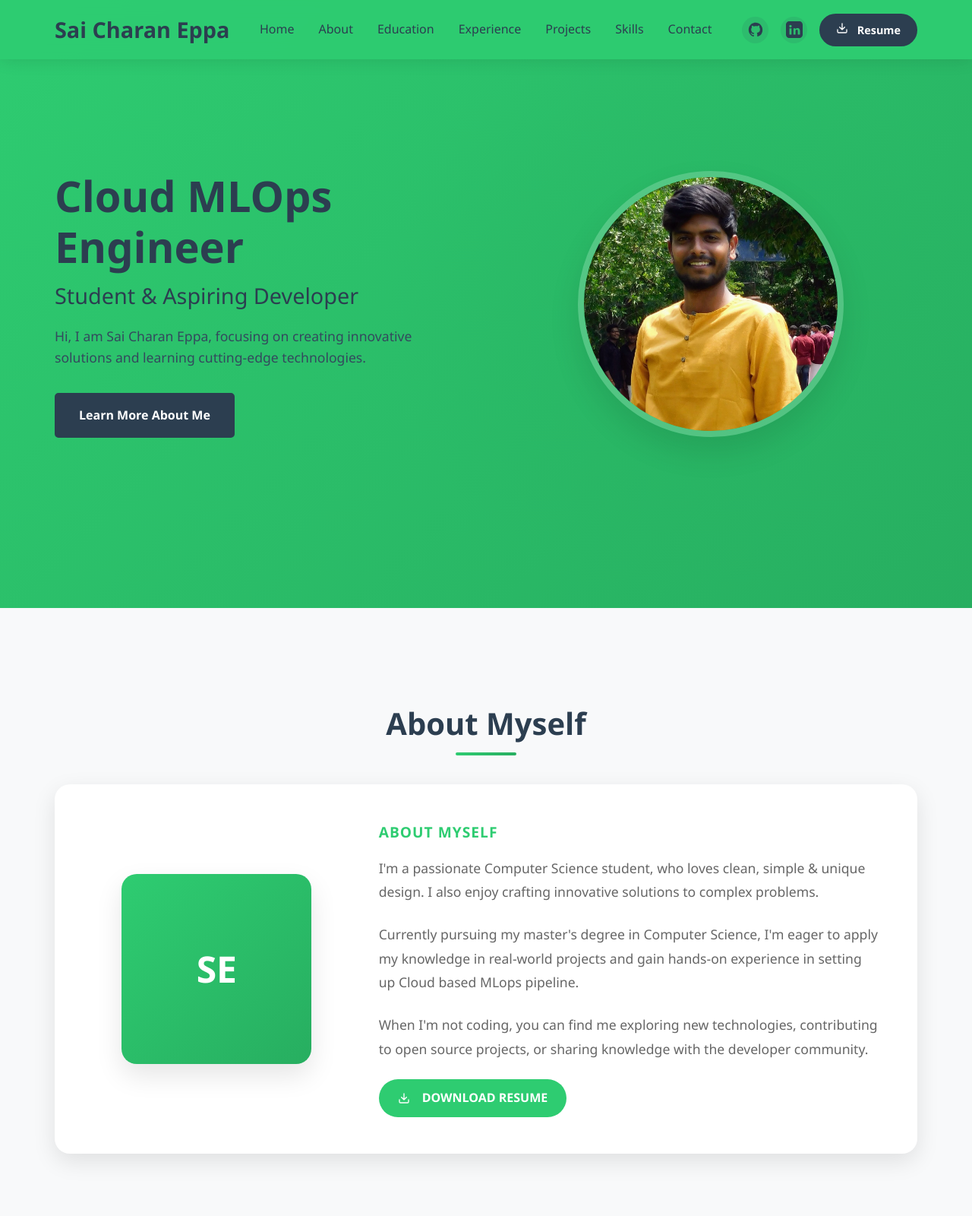
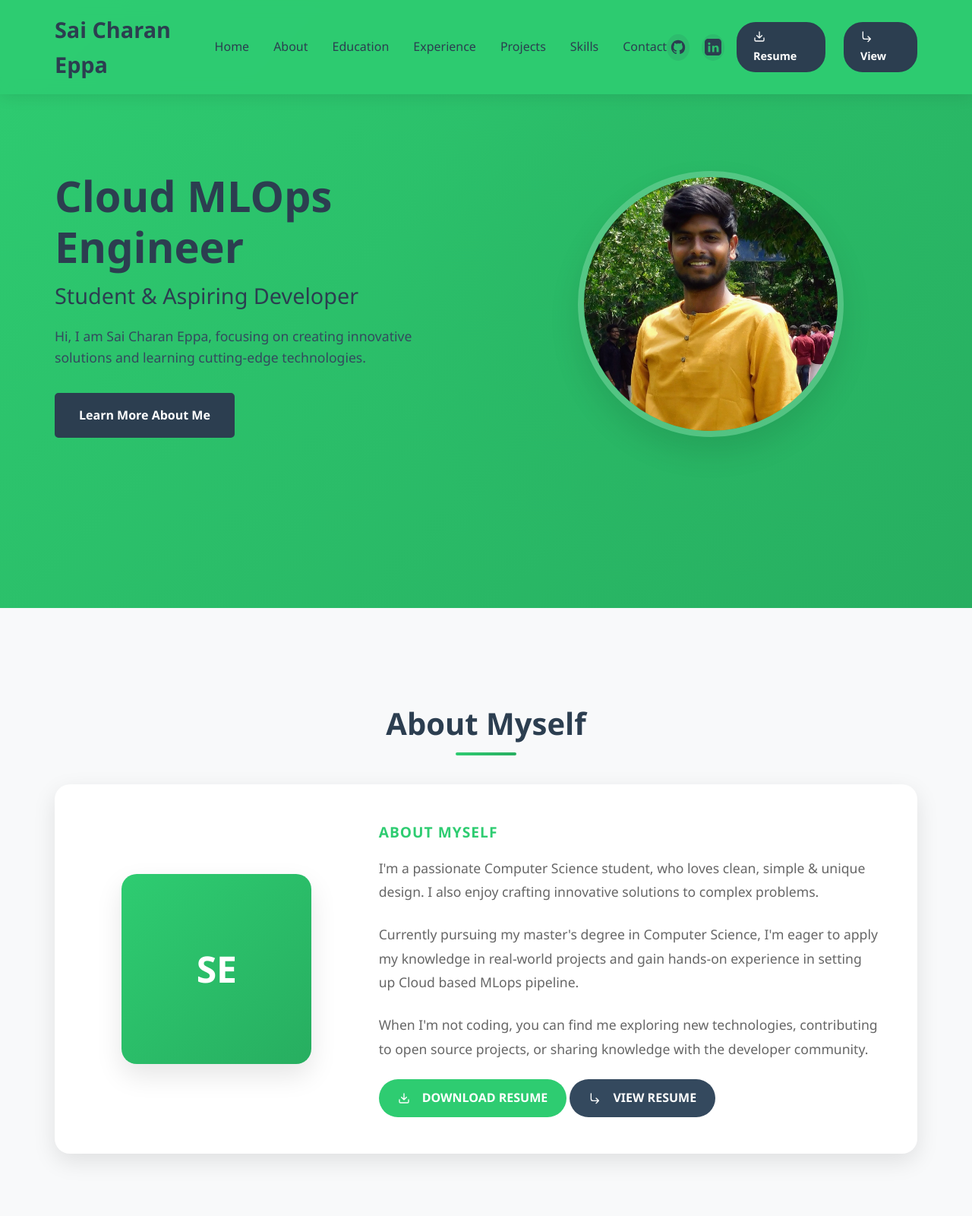
Before and after one commit to saicharan312/portfolio, a plain HTML site: page index.html in a window 1280 px wide. Shown: the top 1600 px of the page at 76% size. Drawn offline with Linux system fonts and the light colour scheme.

Commit message:
added view section for resume

```diff
--- a/index.html
+++ b/index.html
@@ -997,6 +997,14 @@
                     </svg>
                     Resume
                 </a>
+                <!-- inside the <div class="social-nav">, right after the download link -->
+<a href="Sai_Charan_Eppa_resume.pdf" target="_blank" class="resume-btn" style="margin-left:0.5rem;">
+    <svg width="16" height="16" viewBox="0 0 24 24" fill="none" style="margin-right: 0.5rem;">
+        <path stroke="currentColor" stroke-width="2" stroke-linecap="round" stroke-linejoin="round" d="M15 12l5 5-5 5M20 17H9a4 4 0 0 1-4-4V3"/>
+    </svg>
+    View
+</a>
+
             </div>
             <div class="hamburger" onclick="toggleMenu()">
                 <span></span>
@@ -1042,6 +1050,14 @@
                         </svg>
                         DOWNLOAD RESUME
                     </a>
+                    <a href="Sai_Charan_Eppa_resume.pdf" target="_blank" class="download-resume" style="background:#34495e;">
+    <svg width="16" height="16" viewBox="0 0 24 24" fill="none" style="margin-right: 0.5rem;">
+        <path stroke="currentColor" stroke-width="2" stroke-linecap="round" stroke-linejoin="round"
+              d="M15 12l5 5-5 5M20 17H9a4 4 0 0 1-4-4V3"/>
+    </svg>
+    VIEW RESUME
+</a>
+
                 </div>
             </div>
         </div>
```
